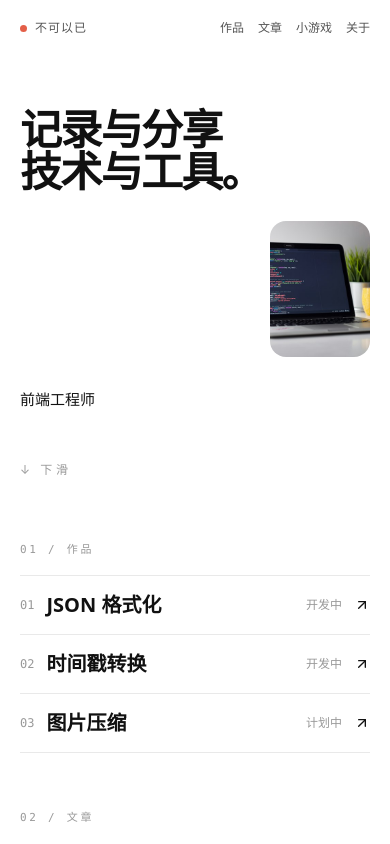
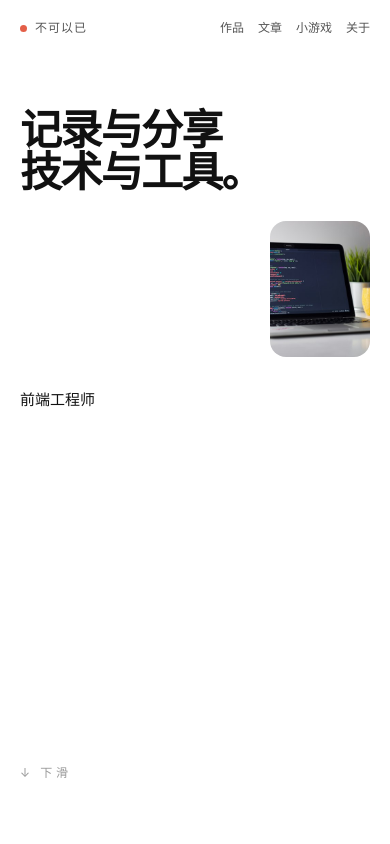
Before and after one commit to windinfur/windinfur.github.io, an Astro site in the folder web/: page / in a window 390 px wide. Shown: the top 844 px of the page. Built offline with nearby package versions, Linux system fonts and the light colour scheme; Astro itself is replaced by a stand-in of ours.

Commit message:
Fix hero viewport height and add spacing above works section

```diff
--- a/web/src/styles/tokens.css
+++ b/web/src/styles/tokens.css
@@ -10,6 +10,7 @@
   --content: 1280px;
   --reading: 860px;
   --pad: 32px;
+  --header-h: 58px;
 
   --font-body: 'Noto Sans SC', system-ui, -apple-system, 'PingFang SC', 'Microsoft YaHei', sans-serif;
   --font-mono: 'IBM Plex Mono', ui-monospace, SFMono-Regular, Menlo, monospace;
@@ -28,6 +29,7 @@
 @media (max-width: 1023px) {
   :root {
     --pad: 20px;
+    --header-h: 39px;
     --hero-size: 42px;
     --page-title: 40px;
     --detail-title: 32px;
@@ -150,7 +152,8 @@ img {
 /* 首屏 */
 .screen {
   display: flex;
-  min-height: calc(100vh - 120px);
+  min-height: calc(100vh - var(--header-h));
+  min-height: calc(100dvh - var(--header-h));
   flex-direction: column;
   justify-content: space-between;
   gap: 48px;
@@ -196,7 +199,8 @@ img {
 
 @media (max-width: 1023px) {
   .screen {
-    min-height: auto;
+    min-height: calc(100vh - var(--header-h));
+    min-height: calc(100dvh - var(--header-h));
     padding: 70px 0 60px;
   }
   .hero-line {
@@ -242,6 +246,10 @@ img {
 /* 列表 */
 .section {
   padding-bottom: 90px;
+}
+
+#below {
+  padding-top: 80px;
 }
 
 .section-label {
@@ -319,6 +327,9 @@ img {
 @media (max-width: 1023px) {
   .section {
     padding-bottom: 56px;
+  }
+  #below {
+    padding-top: 48px;
   }
   .section-label {
     margin-bottom: 16px;
```
